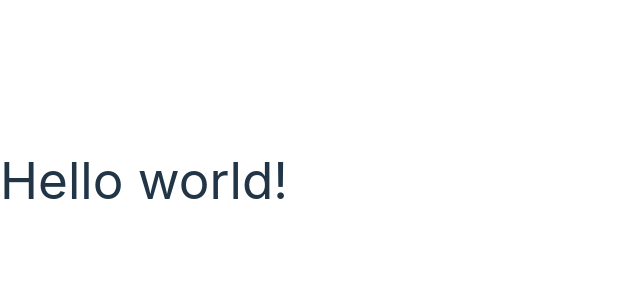
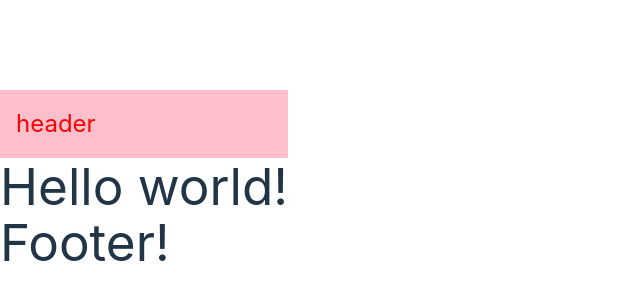
Before and after one commit to OtchuOtchu/frontend, a React (Vite) app: page / in a window 1280 px wide. Shown: the part 220-520 px from the top of the page, without its empty margins (0-640 px from the left). Built offline with nearby package versions, Linux system fonts and the light colour scheme.

Commit message:
route 폴더 설정

```diff
--- a/src/App.jsx
+++ b/src/App.jsx
@@ -1,12 +1,15 @@
+import { BrowserRouter as Router } from 'react-router-dom';
+
+
+import AppRoutes from './routes/AppRoutes';
 
 
 function App() {
-
   return (
-    <h1 className="text-3xl font-bold underline">
-      Hello world!
-    </h1>
-  )
+    <Router>
+      <AppRoutes />
+    </Router>
+  );
 }
 
-export default App
+export default App;
--- /dev/null
+++ b/src/pages/Footer.jsx
@@ -0,0 +1,9 @@
+export default function Footer() {
+    return (
+        <div>
+            <h1 className="text-3xl font-bold underline">
+                Footer!
+            </h1>
+        </div>
+    )
+}
--- /dev/null
+++ b/src/pages/Home.jsx
@@ -0,0 +1,10 @@
+export default function Home() {
+
+    return (
+        <div>
+            <h1>
+                Hello world!
+            </h1>
+        </div>
+    )
+}
--- /dev/null
+++ b/src/pages/Root.jsx
@@ -0,0 +1,18 @@
+import { Outlet } from 'react-router-dom';
+
+
+import Navbar from './NavBar';
+import Footer from './Footer';
+
+
+export default function Layout() {
+    return (
+        <div>
+            <Navbar />
+            <main>
+                <Outlet />
+            </main>
+            <Footer />
+        </div>
+    );
+}
--- /dev/null
+++ b/src/routes/AppRoutes.jsx
@@ -0,0 +1,18 @@
+import { Route, Routes } from "react-router-dom";
+
+
+import Home from "../pages/Home";
+import Layout from "../pages/Root";
+
+
+function AppRoutes() {
+    return (
+        <Routes>
+            <Route path="/" element={<Layout />}>
+                <Route index element={<Home />} />
+            </Route>
+        </Routes>
+    );
+}
+
+export default AppRoutes;
```
